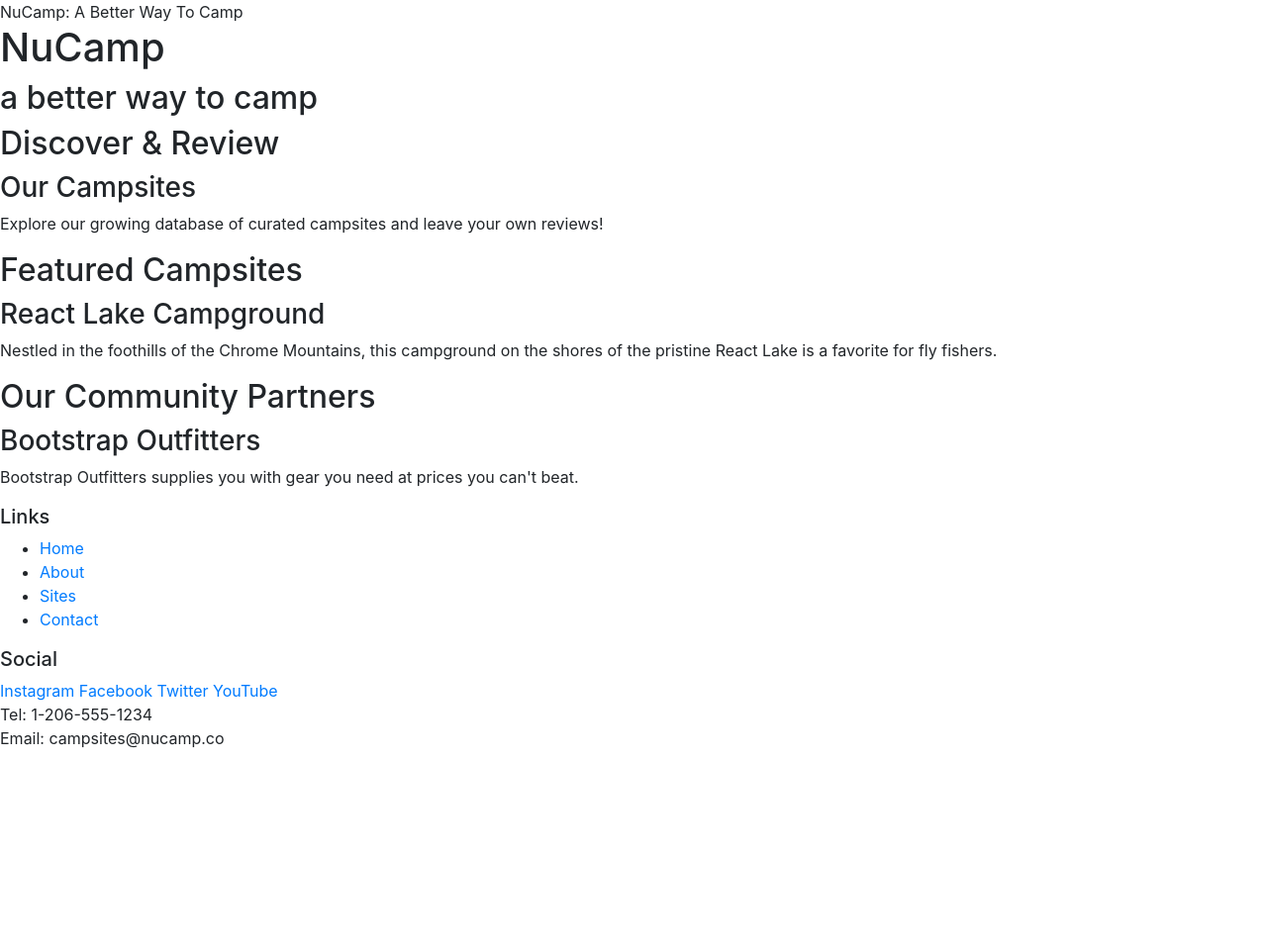
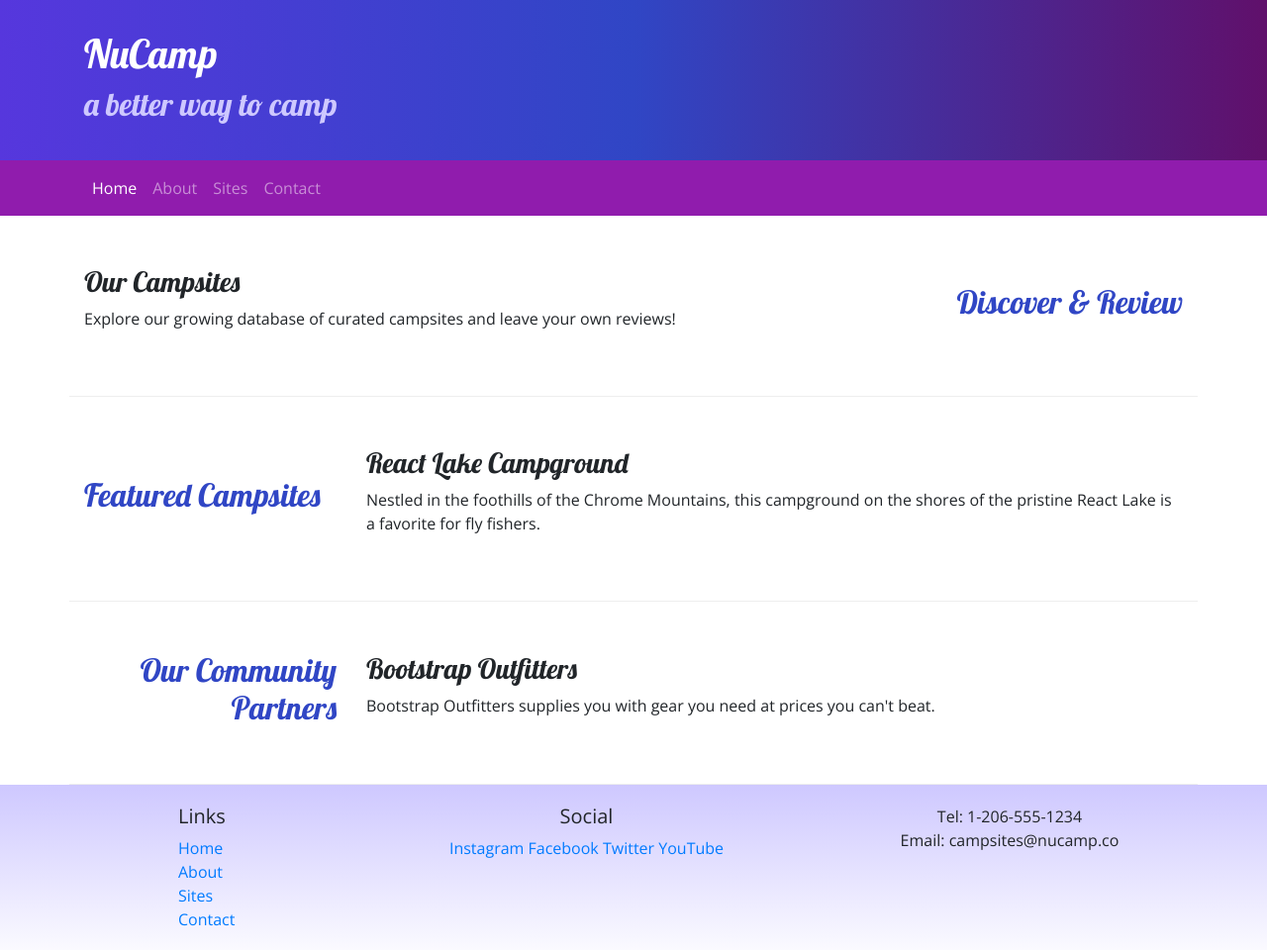
Before and after one commit to harunomar54/Nucampsite, a website: page index.html in a window 1280 px wide. Shown: the whole page at 99% size. Before the commit the page ends 800 px from the top, so only its background shows below. Drawn offline with nearby package versions, Linux system fonts and the light colour scheme.

Commit message:
Navbar and Breadcrumb

```diff
--- /dev/null
+++ b/css/styles.css
@@ -0,0 +1,38 @@
+body {
+  font-family: "Open Sans", sans-serif;
+}
+h1,
+h2,
+h3 {
+  font-family: "Lobster", cursive;
+}
+
+h2 {
+  color: #3046c5;
+}
+
+header h2 {
+  color: #cec8ff;
+}
+
+footer {
+  background-image: linear-gradient(#cec8ff, rgb(255, 255, 255));
+  padding: 20px 0;
+}
+
+.jumbotron {
+  margin: 0;
+  padding: 30px;
+  background-image: linear-gradient(to right, #5637dd, #3046c5, #60106b);
+  color: white;
+}
+
+.row-content {
+  padding: 50px 0;
+  border-bottom: 1px ridge;
+  min-height: 150px;
+}
+
+.navbar {
+  background-color: #901cad;
+}
--- a/index.html
+++ b/index.html
@@ -1,67 +1,109 @@
 <!DOCTYPE html>
 <html lang="en">
+
 <head>
   <!--Required Meta Tags Always come first!-->
   <meta charset="UTF-8" />
   <meta http-equiv="X-UA-Compatible" content="IE=edge" />
   <meta name="viewport" content="width=device-width, initial-scale=1.0" />
   <!-- BOOTSTRAP CSS-->
-    <link rel="stylesheet" href="node_modules//bootstrap/dist/css/bootstrap.min.css"
-    <title>NuCamp: A Better Way To Camp</title>
+  <link rel="stylesheet" href="node_modules//bootstrap/dist/css/bootstrap.min.css">
+  <title>NuCamp: A Better Way To Camp
+  </title>
+  <!--Additional CSS must be placed after Bootstrap CSS-->
+  <link rel="stylesheet" href="https://fonts.googleapis.com/css2?family=Lobster&family=Open+Sans&display=swap">
+  <link rel="stylesheet" href="css/styles.css">
 </head>
+
 <body>
-    <header>
-      <div>
+  <header class="jumbotron jumbotron-fluid">
+    <div class="container">
+      <div class="row">
+        <div class="col">
           <h1>NuCamp</h1>
           <h2>a better way to camp</h2>
         </div>
+      </div>
+    </div>
   </header>
 
-    <div>
-      <h2>Discover & Review</h2>
+
+    <nav class="navbar navbar-expand-sm navbar-dark sticky-top">
+      <div class="container">
+      <button class="navbar-toggler ml-auto" type="button" data-toggle="collapse" data-target="#nucampNavbar">
+        <span class="navbar-toggler-icon"></span>
+      </button>
+      <div class="collapse navbar-collapse" id="#nucampNavbar">
+            <ul class="navbar-nav">
+              <li class="nav-item active"><a class="nav-link" href="index.html">Home</a></li>
+              <li class="nav-item"><a class="nav-link" href="about.html">About</a></li>
+              <li class="nav-item"><a class="nav-link" href="#">Sites</a></li>
+              <li class="nav-item"><a class="nav-link" href="#">Contact</a></li>
+            </ul>
+      </div>
+      </div>
+    </nav>
+    <div class="container">
+        <div class="row row-content align-items-center">
+            <div class="col-sm-4 order-sm-last col-md-3">
+              <h2 class="text-sm-right">Discover & Review</h2>
+            </div>
+            <div class="col">
               <h3>Our Campsites</h3>
-      <p>
+              <p class="d-none d-sm-block">
                 Explore our growing database of curated campsites and leave your own
                 reviews!
               </p>
             </div>
+        </div>
 
-    <div>
+      <div class="row row-content align-items-center">
+          <div class="col-sm-4 col-md-3">
             <h2>Featured Campsites</h2>
+          </div>
+          <div class="col">
             <h3>React Lake Campground</h3>
-      <p>
+            <p class="d-none d-sm-block">
               Nestled in the foothills of the Chrome Mountains, this campground on the
               shores of the pristine React Lake is a favorite for fly fishers.
             </p>
           </div>
+    </div>
 
-    <div>
-      <h2>Our Community Partners</h2>
+      <div class="row row-content align-items-center">
+        <div class="col-sm-4 col-md-3">
+        <h2 class="text-sm-right">Our Community Partners</h2>
+        </div>
+        <div class="col">
           <h3>Bootstrap Outfitters</h3>
-      <p>
+          <p class="d-none d-sm-block">
             Bootstrap Outfitters supplies you with gear you need at prices you can't
             beat.
           </p>
         </div>
+      </div>
+    </div>
 
     <footer>
-      <div>
+      <div class="container">
+        <div class="row">
+          <div class="col-4 col-sm-2 offset-1">
             <h5>Links</h5>
-        <ul>
-          <li><a href="#">Home</a></li>
-          <li><a href="#">About</a></li>
+            <ul class="list-unstyled">
+              <li><a href="index.html">Home</a></li>
+              <li><a href="about.html">About</a></li>
               <li><a href="#">Sites</a></li>
               <li><a href="#">Contact</a></li>
             </ul>
           </div>
-      <div>
+          <div class="col-6 col-sm-5 text-center">
             <h5>Social</h5>
             <a href="http://instagram.com/">Instagram</a>
             <a href="http://facebook.com/">Facebook</a>
             <a href="http://twitter.com/">Twitter</a>
             <a href="http://youtube.com/">YouTube</a>
           </div>
-      <div>
+          <div class="col-sm-4 text-center">
             Tel: 1-206-555-1234<br />
             Email: campsites@nucamp.co
           </div>
@@ -74,4 +116,5 @@
 
 
 </body>
+
 </html>
```
Also changed, not shown: about.html (added, +149 -0 lines). Lines whose indentation alone changed are shown as unchanged.
